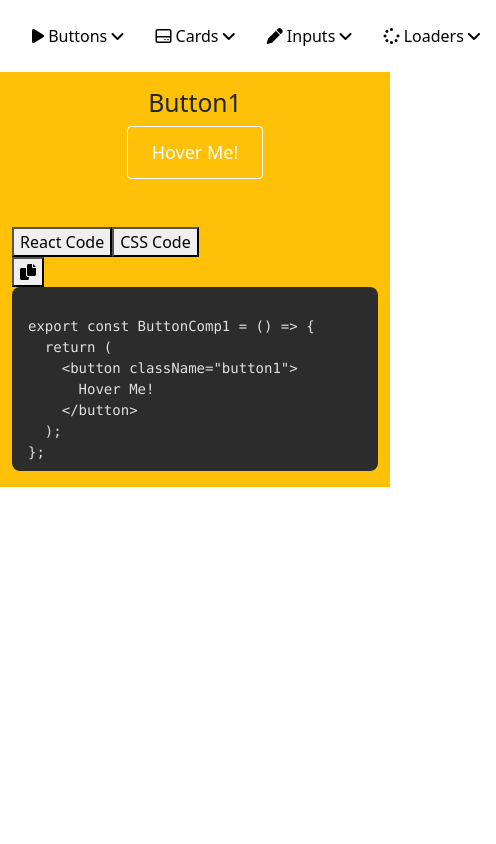
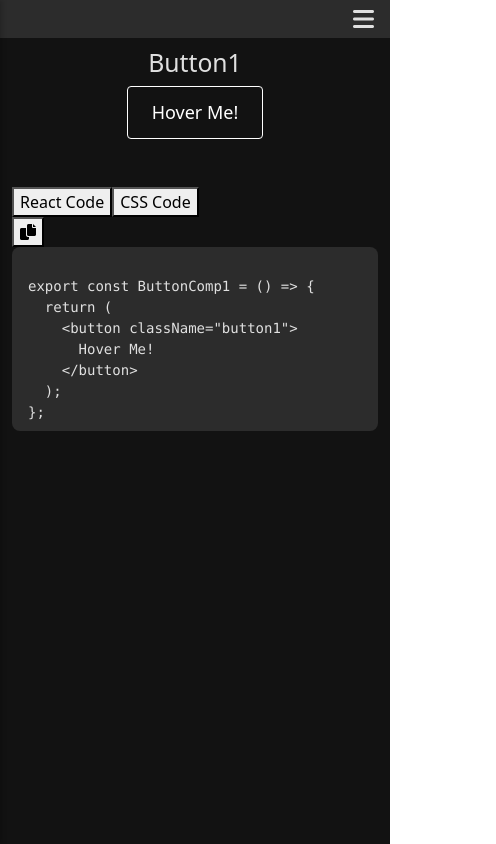
Before and after one commit to BernatDev6/Components_storage_React, a React (Vite) app: page /component-viewer in a window 390 px wide. Shown: the whole page, 496 px wide, since content can reach past the window. Built offline with nearby package versions, Linux system fonts and the light colour scheme.

Commit message:
layout funcional en responsive, se ha hecho el menu de componentes responsive y funciona correctamente. Algunos estilos hechos pero aun queda un poco. Buen punto checkpoint

```diff
--- a/src/components/ComponentViewer/ComponentViewer.css
+++ b/src/components/ComponentViewer/ComponentViewer.css
@@ -1,3 +1,12 @@
+/* Contenedor principal del componente (vista + codigo) */
+.component-display {
+  min-height: 100vh;
+  background-color: var(--color-bg-primary);
+  color: var(--primary-text-color);
+}
+
+
+/* Contenedor donde se ve el codigo */
 .pre-content {
   position: relative;
   height: 100%;
@@ -6,7 +15,7 @@
 
 .pre-content pre {
   height: 100%;
-  max-height: 1000px;
+  max-height: 80vh;
   white-space: pre-wrap;
   margin: 0;
   background-color: var(--color-bg-secondary);
--- a/src/components/ComponentViewer/ComponentViewer.jsx
+++ b/src/components/ComponentViewer/ComponentViewer.jsx
@@ -23,7 +23,7 @@ export const ComponentViewer = ({ components }) => {
   };
 
   return (
-    <div className="viewer-container d-flex flex-column flex-xl-row">
+    <div className="viewer-container d-flex flex-column flex-lg-row">
       {/* Aside separado en su propio componente */}
       <NavbarComponent
         components={components}
@@ -31,7 +31,7 @@ export const ComponentViewer = ({ components }) => {
         setActiveComponent={setActiveComponent}
       />
 
-      <div className="component-display container-fluid py-3 gap-5 d-flex flex-column flex-lg-row bg-warning">
+      <div className="component-display container-fluid py-5 gap-5 d-flex flex-column flex-lg-row">
         <div className="component-show w-100 d-flex flex-column align-items-center">
           <h2>{activeComponent.name}</h2>
           <div className="component-result">{activeComponent.component}</div>
--- a/src/components/NavbarComponente/NavbarComponent.css
+++ b/src/components/NavbarComponente/NavbarComponent.css
@@ -1,12 +1,87 @@
 /* Botones de cada seccion de componentes */
-.section-button {
+.section-button, .component-button {
+    color: var(--primary-text-color);
     border: none;
+    border-radius: var(--border-radius);
     background: transparent;
     padding: var(--space-small) var(--space-medium);
     width: max-content;
     transition: color .3s ease;
 }
 
-.section-button:hover {
+.section-button:hover, .component-button:hover {
     color: var(--primary-color);
 }
+
+.section-button:hover {
+    background-color: var(--color-bg-primary);
+}
+
+
+/* Contenedor del menú de componentes */
+.component-sidebar {
+    background-color: var(--color-bg-secondary);
+    position: fixed;
+    top: 0;
+    left: 0;
+    height: 100vh;
+    width: 250px; /* Ancho del menú */
+    transform: translateX(-100%); /* Oculto fuera de la pantalla */
+    transition: transform 0.3s ease-in-out;
+    z-index: 30; /* Asegura que el menú esté encima del contenido */
+    box-shadow: 2px 0 5px rgba(0, 0, 0, 0.2);
+}
+
+.menu-open {
+    transform: translateX(0); /* Desliza el menú hacia adentro */
+}
+
+.menu-closed {
+    transform: translateX(-100%); /* Oculta el menú fuera de la pantalla */
+}
+
+/* Botón del menú hamburguesa */
+.menu-toggle {
+    background-color: var(--color-bg-secondary);
+    position: fixed;
+    width: 100%;
+    border: none;
+    color: var(--primary-text-color);
+    font-size: 1.5rem;
+    z-index: 20; /* Por debajo del menú (para no sobreponer el primer elemento del menu) */
+    cursor: pointer;
+}
+
+.menu-toggle:focus {
+    outline: none;
+}
+
+/* Fondo semitransparente para el overlay */
+.menu-overlay {
+    position: fixed;
+    top: 0;
+    left: 0;
+    height: 100%;
+    width: 100%;
+    background: rgba(var(--color-overlay), 0.6); /* Fondo oscuro semitransparente */
+    z-index: 10; /* Justo debajo del menú */
+}
+
+/* Mostrar siempre el menú en pantallas grandes (lg) */
+@media (min-width: 992px) {
+    .menu-toggle {
+        display: none;
+    }
+
+    .component-sidebar {
+        transform: translateX(0);
+        position: relative;
+        width: 250px; /* Siempre visible en pantallas grandes */
+        height: auto;
+        box-shadow: none;
+    }
+
+    .menu-overlay {
+        display: none;
+    }
+}
--- a/src/components/NavbarComponente/NavbarComponent.jsx
+++ b/src/components/NavbarComponente/NavbarComponent.jsx
@@ -1,4 +1,3 @@
-// ComponentSidebar.jsx
 import React from 'react';
 import './NavbarComponent.css';
 
@@ -10,6 +9,8 @@ export const NavbarComponent = ({ components, activeComponent, setActiveComponen
         }, {})
     );
 
+    const [isMenuOpen, setIsMenuOpen] = React.useState(false); // Estado del menú hamburguesa
+
     const toggleSection = (section) => {
         setOpenSections((prevSections) => ({
             ...prevSections,
@@ -17,17 +18,38 @@ export const NavbarComponent = ({ components, activeComponent, setActiveComponen
         }));
     };
 
+    const toggleMenu = () => {
+        setIsMenuOpen(!isMenuOpen);
+    };
+
+    const handleComponentClick = (comp) => {
+        setActiveComponent(comp);  // Seleccionar el componente
+        setIsMenuOpen(false);      // Cerrar el menú
+    };
+
     return (
-        <aside className="component-sidebar p-3 d-xl-block d-flex">
+        <>
+            {/* Botón del menú hamburguesa */}
+            <button
+                className="menu-toggle d-xl-none text-end pe-3"
+                onClick={toggleMenu}
+            >
+                <i className={`fa-solid ${isMenuOpen ? 'fa-times' : 'fa-bars'}`}></i>
+            </button>
+
+            {/* Menú lateral */}
+            <aside
+                className={`component-sidebar p-3 ${isMenuOpen ? 'menu-open' : 'menu-closed'}`}
+            >
                 {Object.keys(components).map((section) => (
                     <div key={section}>
                         <button
-                        className="section-button"
+                            className="section-button p-3 mx-3"
                             onClick={() => toggleSection(section)}
                         >
                             <span>
-                            <i className={components[section].icon}>
-                            </i> <span>{section}</span>{' '}
+                                <i className={components[section].icon}></i>{' '}
+                                <span>{section}</span>{' '}
                                 <i className="fa-solid fa-angle-down"></i>
                             </span>
                         </button>
@@ -36,11 +58,12 @@ export const NavbarComponent = ({ components, activeComponent, setActiveComponen
                                 {components[section].items.map((comp, index) => (
                                     <button
                                         key={index}
-                                    className={`component-item ${activeComponent.name === comp.name ? 'active' : ''
+                                        className={`component-button ${
+                                            activeComponent.name === comp.name ? 'active' : ''
                                         }`}
-                                    onClick={() => setActiveComponent(comp)}
+                                        onClick={() => handleComponentClick(comp)}  // Cerrar el menú al hacer clic en el componente
                                     >
-                                    {comp.name}
+                                       <span>- {comp.name}</span>
                                     </button>
                                 ))}
                             </div>
@@ -48,5 +71,9 @@ export const NavbarComponent = ({ components, activeComponent, setActiveComponen
                     </div>
                 ))}
             </aside>
+
+            {/* Fondo semitransparente cuando el menú está abierto */}
+            {isMenuOpen && <div className="menu-overlay" onClick={toggleMenu}></div>}
+        </>
     );
 };
--- a/src/components/cards/card2/CardComp2.css
+++ b/src/components/cards/card2/CardComp2.css
@@ -1,5 +1,5 @@
 .card2 {
-    width: 200px;
+    width: 220px;
     height: 280px;
     perspective: 1000px;
   }
--- a/src/index.css
+++ b/src/index.css
@@ -25,4 +25,6 @@ body {
   margin: 0;
   padding: 0;
   line-height: 1.5;
+  min-height: 100vh;
+  background-color: var(--color-bg-primary);
 }
```
Lines whose indentation alone changed are shown as unchanged.
